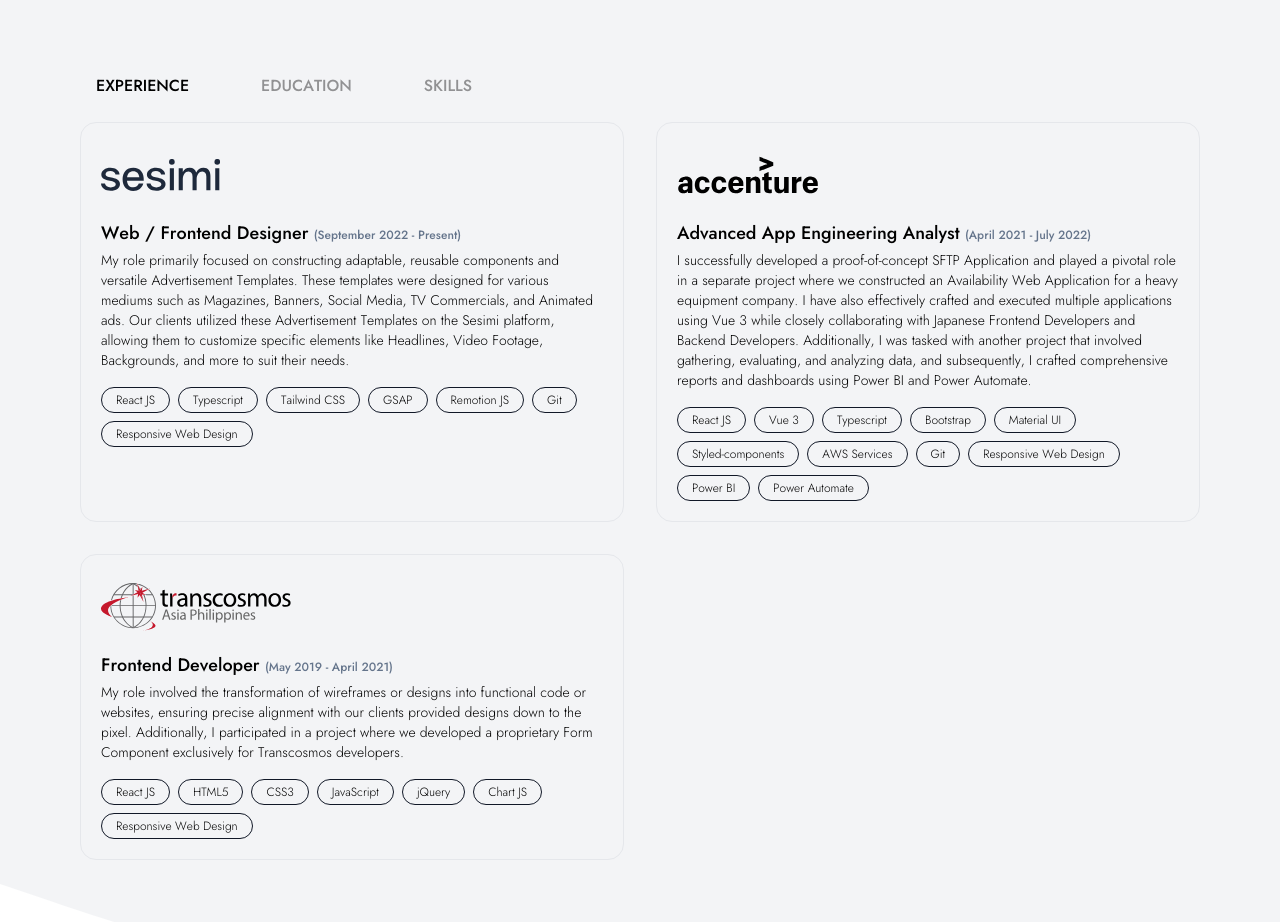
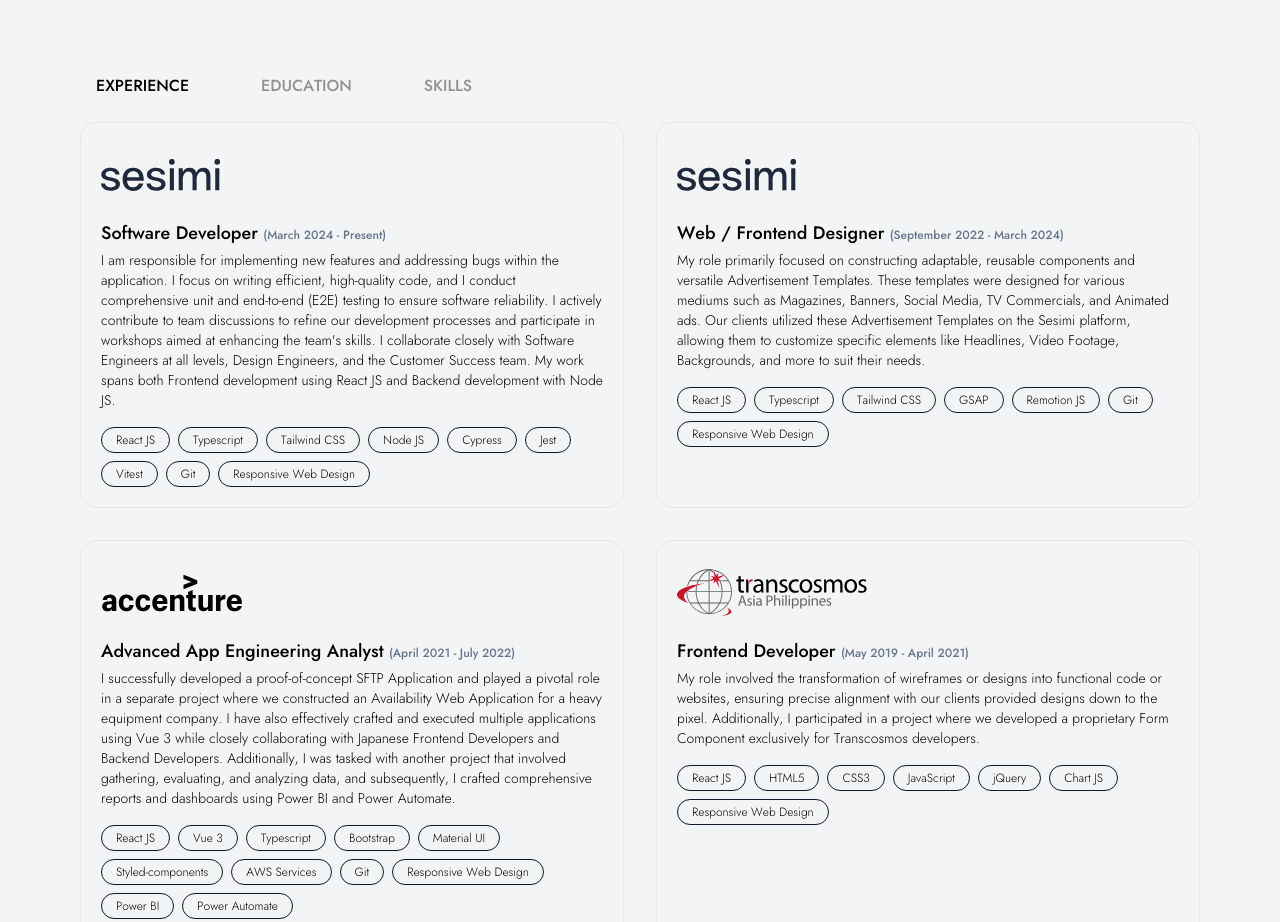
Before and after one commit to amanda-ai545/portfolio-2024, a React (Vite) app: page / in a window 1280 px wide. Shown: the part 960-1882 px from the top of the page. Built offline with nearby package versions, Linux system fonts and the light colour scheme.

Commit message:
feat: add new skill

```diff
--- a/src/data/details.tsx
+++ b/src/data/details.tsx
@@ -9,6 +9,10 @@ export const skills = [
   'React JS',
   'Vue 3',
   'VueX',
+  'Node JS',
+  'Jest',
+  'Vitest',
+  'Cypress',
   'Tailwind CSS',
   'Bootstrap',
   'Material UI',
@@ -44,8 +48,26 @@ export const details = [
       >
         <Card
           logo={<LogoSesimi className="w-auto h-12 mt-4" color="#1e293b" />}
+          title="Software Developer"
+          subTitle="(March 2024 - Present)"
+          description="I am responsible for implementing new features and addressing bugs within the application. I focus on writing efficient, high-quality code, and I conduct comprehensive unit and end-to-end (E2E) testing to ensure software reliability. I actively contribute to team discussions to refine our development processes and participate in workshops aimed at enhancing the team's skills. I collaborate closely with Software Engineers at all levels, Design Engineers, and the Customer Success team. My work spans both Frontend development using React JS and Backend development with Node JS."
+          chips={[
+            'React JS',
+            'Typescript',
+            'Tailwind CSS',
+            'Node JS',
+            'Cypress',
+            'Jest',
+            'Vitest',
+            'Git',
+            'Responsive Web Design',
+          ]}
+        />
+
+        <Card
+          logo={<LogoSesimi className="w-auto h-12 mt-4" color="#1e293b" />}
           title="Web / Frontend Designer"
-          subTitle="(September 2022 - Present)"
+          subTitle="(September 2022 - March 2024)"
           description="My role primarily focused on constructing adaptable, reusable components and versatile Advertisement Templates. These templates were designed for various mediums such as Magazines, Banners, Social Media, TV Commercials, and Animated ads. Our clients utilized these Advertisement Templates on the Sesimi platform, allowing them to customize specific elements like Headlines, Video Footage, Backgrounds, and more to suit their needs."
           chips={['React JS', 'Typescript', 'Tailwind CSS', 'GSAP', 'Remotion JS', 'Git', 'Responsive Web Design']}
         />
```
